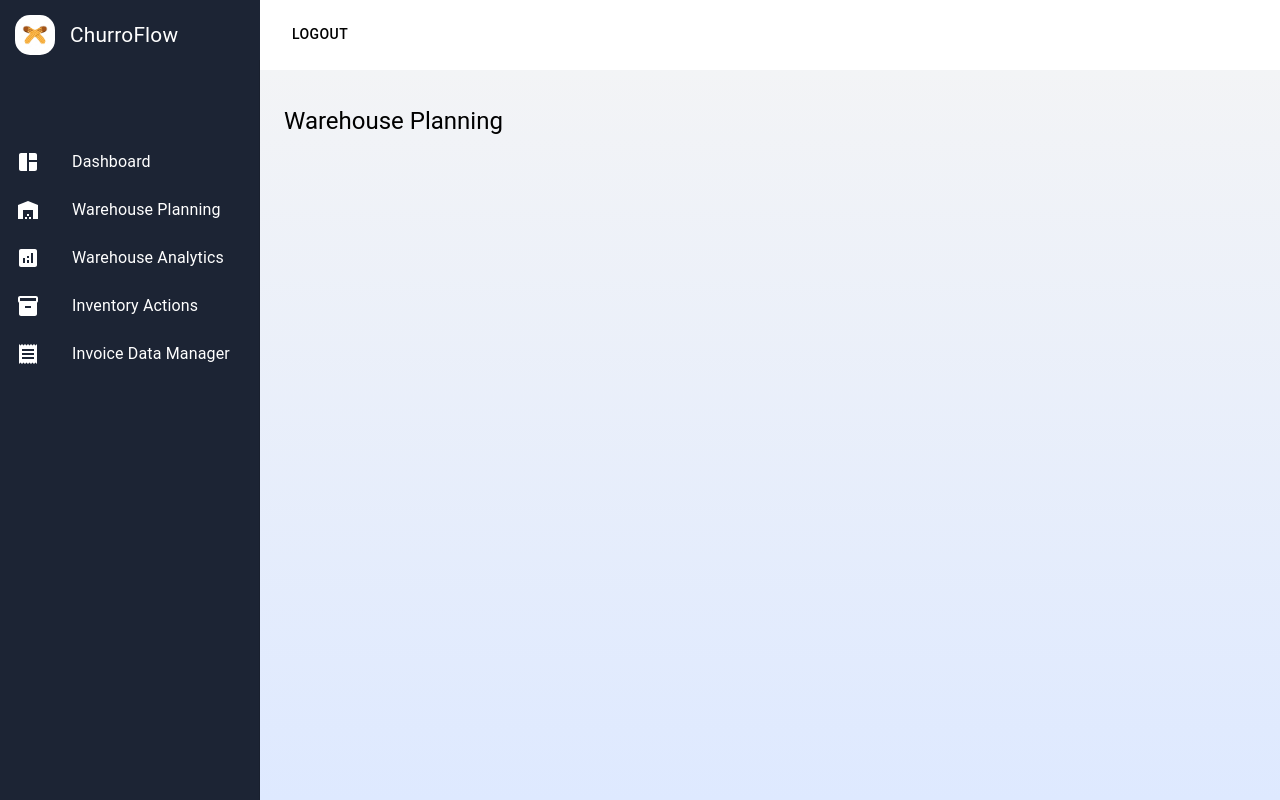
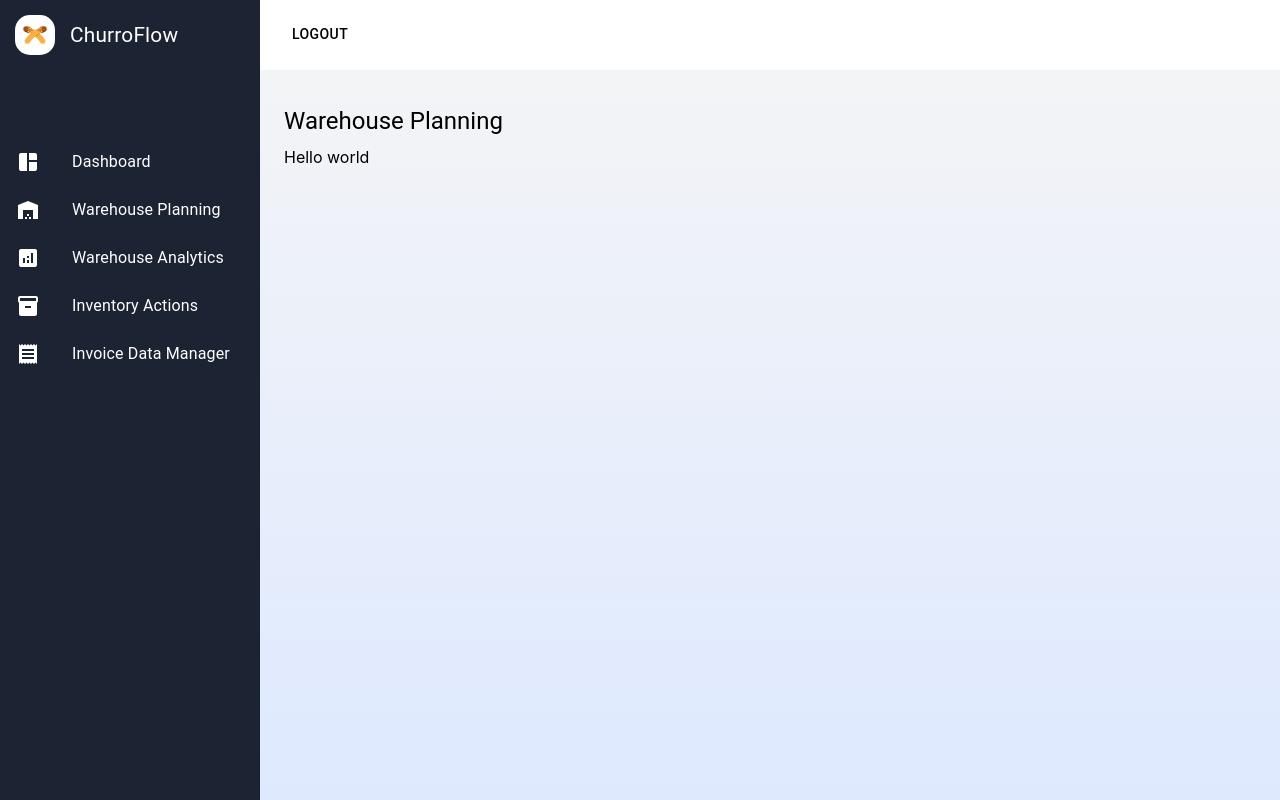
Before and after one commit to jeremytraini/churroflow, a React (Create React App) app: page /warehouse-planning in a window 1280 px wide. Built offline with nearby package versions, Linux system fonts and the light colour scheme.

Commit message:
Stub content in warehouse planning

```diff
--- a/src/pages/WarehousePlanning.jsx
+++ b/src/pages/WarehousePlanning.jsx
@@ -2,7 +2,11 @@ import { BasicPage } from "./BasicPage";
 import Home from "@mui/icons-material/Home";
 
 const WarehousePlanning = () => {
-  return <BasicPage title="Warehouse Planning" icon={<Home />} />;
+  return (
+    <BasicPage title="Warehouse Planning" >
+      Hello world
+    </BasicPage>
+    );
 };
 
 export default WarehousePlanning;
```
